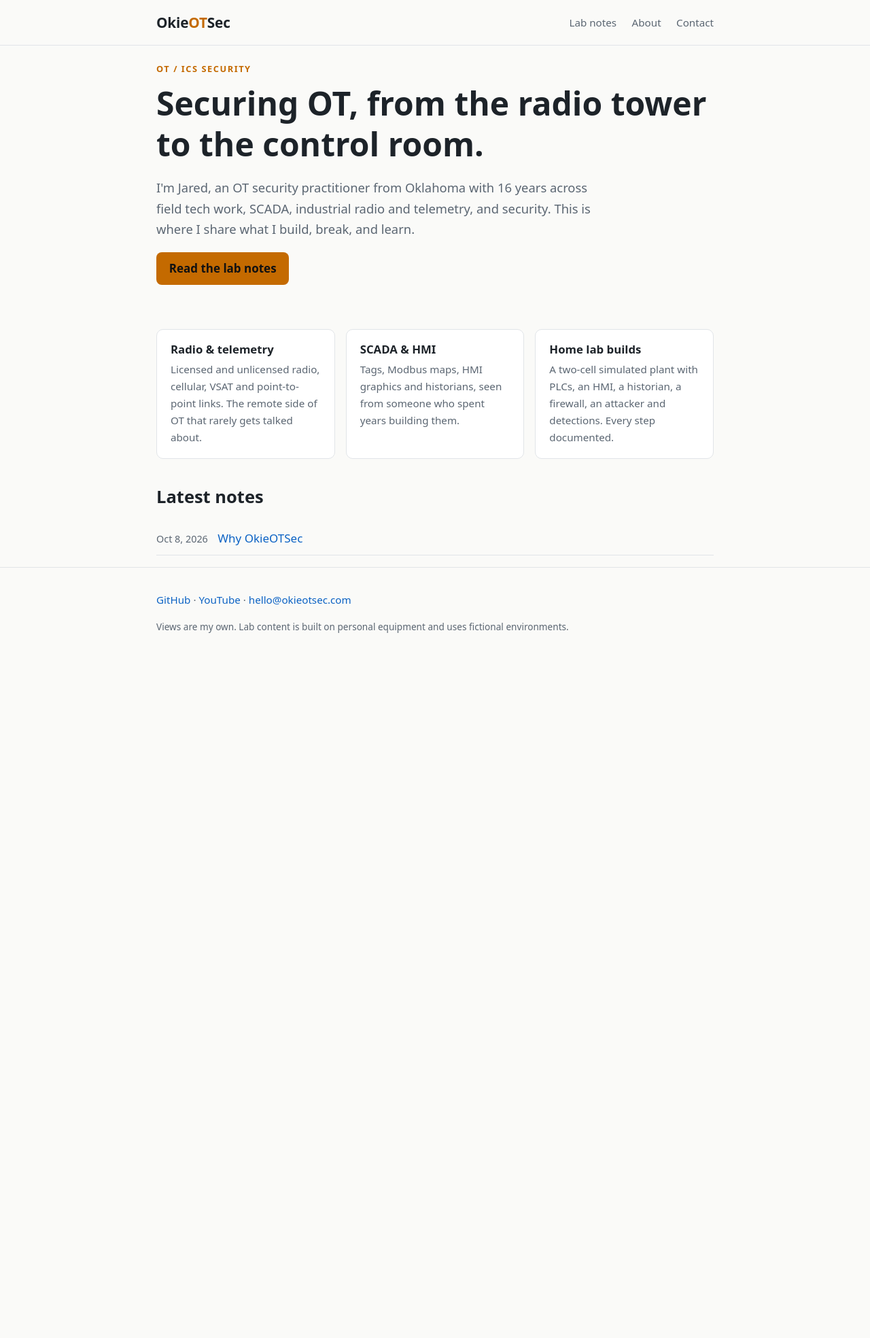
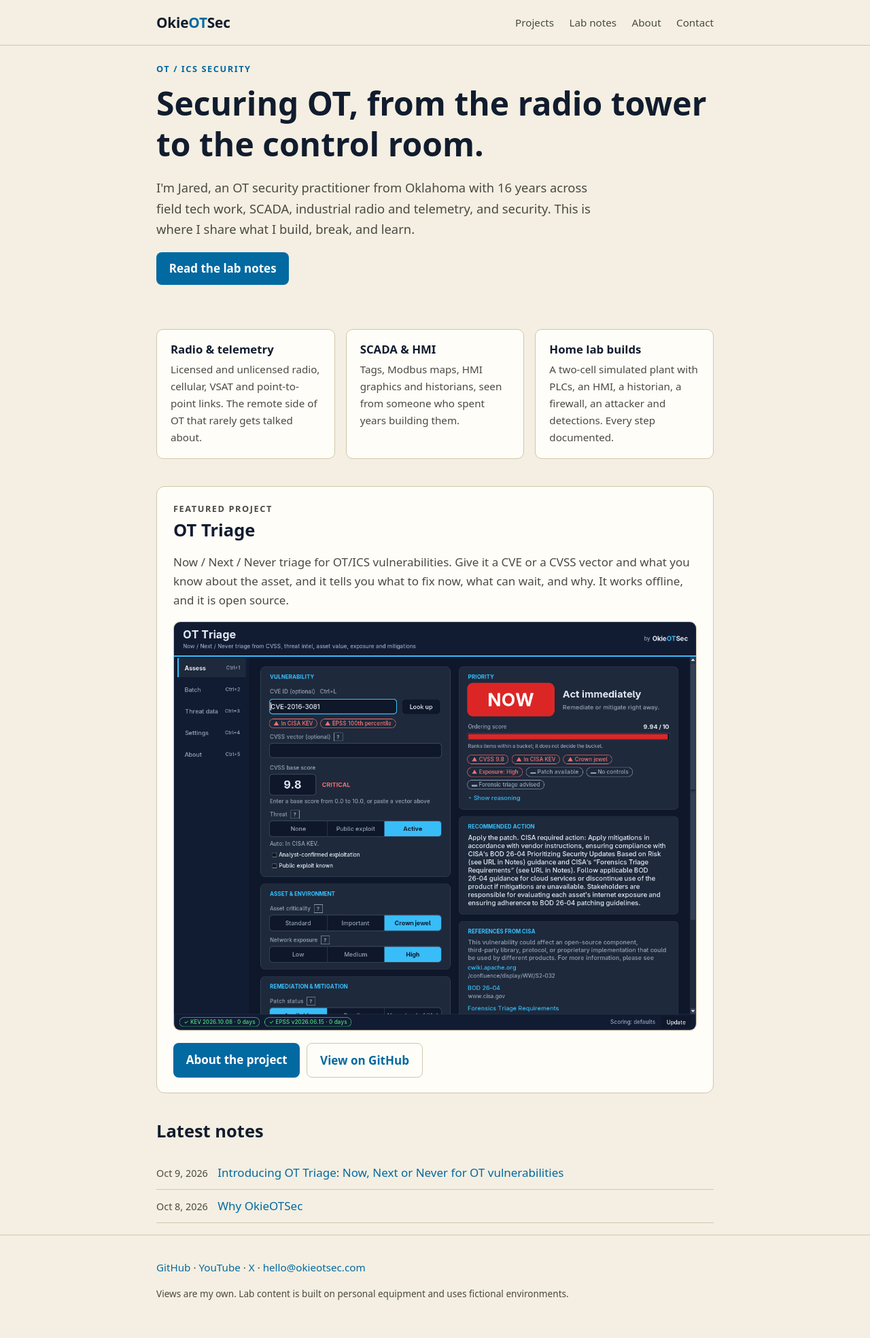
Before and after one commit to okieotsec/okieotsec.github.io, a Jekyll site: the page built from index.md, in a window 1280 px wide. Shown: the whole page at 68% size. Built offline with Jekyll 4.4.1, drawn with Linux system fonts in a browser that asks for light colours; before the commit the page ends 987 px from its top, so only the background shows below that.

Commit message:
Add the OT Triage project: Projects page, featured card, launch post, new palette
Sky-blue accent on night-navy and a warm cream light mode (replacing the amber,
which looks like a warning colour in a security context). Adds a Projects page
and nav link, a featured card on the home page, an X link, and a launch post.

Co-Authored-By: Claude Sonnet 5.5 <noreply@anthropic.com>

```diff
--- a/_config.yml
+++ b/_config.yml
@@ -10,3 +10,5 @@ exclude:
 links:
   github: https://github.com/okieotsec
   youtube: https://www.youtube.com/@OkieOTSec
+  x: https://x.com/okieotsec
+  ot_triage: https://github.com/okieotsec/ot-triage
--- a/_layouts/default.html
+++ b/_layouts/default.html
@@ -12,6 +12,7 @@
     <div class="wrap">
       <a class="brand" href="{{ '/' | relative_url }}">Okie<span>OT</span>Sec</a>
       <nav>
+        <a href="{{ '/projects/' | relative_url }}">Projects</a>
         <a href="{{ '/notes/' | relative_url }}">Lab notes</a>
         <a href="{{ '/about/' | relative_url }}">About</a>
         <a href="mailto:{{ site.email }}">Contact</a>
@@ -26,6 +27,7 @@
       <p>
         <a href="{{ site.links.github }}">GitHub</a> ·
         <a href="{{ site.links.youtube }}">YouTube</a> ·
+        <a href="{{ site.links.x }}">X</a> ·
         <a href="mailto:{{ site.email }}">{{ site.email }}</a>
       </p>
       <p class="small">Views are my own. Lab content is built on personal equipment and uses fictional environments.</p>
--- a/assets/css/style.css
+++ b/assets/css/style.css
@@ -1,21 +1,23 @@
 :root {
-  --bg: #0f1419;
-  --surface: #171e26;
-  --border: #2a3440;
-  --text: #e6e9ec;
-  --muted: #9aa6b2;
-  --accent: #f2a03d;
-  --link: #6cb6ff;
+  --bg: #0b1220;
+  --surface: #101a2c;
+  --border: #23324a;
+  --text: #eef2f7;
+  --muted: #93a4bb;
+  --accent: #38b6e8;
+  --link: #7cc8f0;
+  --on-accent: #06202e;
 }
 @media (prefers-color-scheme: light) {
   :root {
-    --bg: #fafaf8;
-    --surface: #ffffff;
-    --border: #e1e4e8;
-    --text: #1d2329;
-    --muted: #5b6672;
-    --accent: #c46a00;
-    --link: #0b62c4;
+    --bg: #f4efe2;
+    --surface: #fffdf8;
+    --border: #cfc6ad;
+    --text: #111c2e;
+    --muted: #4a4a42;
+    --accent: #0369a1;
+    --link: #0369a1;
+    --on-accent: #ffffff;
   }
 }
 * { box-sizing: border-box; }
@@ -45,7 +47,7 @@ main { padding: 40px 20px 60px; }
 .eyebrow { color: var(--accent); text-transform: uppercase; letter-spacing: .12em; font-size: .8rem; font-weight: 700; margin: 0; }
 .hero h1 { font-size: clamp(2rem, 6vw, 3rem); margin: .2em 0 .4em; }
 .lede { font-size: 1.15rem; color: var(--muted); max-width: 640px; }
-.button { display: inline-block; background: var(--accent); color: #111; font-weight: 700; padding: .6em 1.1em; border-radius: 8px; }
+.button { display: inline-block; background: var(--accent); color: var(--on-accent); font-weight: 700; padding: .6em 1.1em; border-radius: 8px; }
 .button:hover { text-decoration: none; filter: brightness(1.08); }
 
 .cards { display: grid; grid-template-columns: repeat(auto-fit, minmax(220px, 1fr)); gap: 16px; margin: 16px 0 40px; }
@@ -60,3 +62,15 @@ main { padding: 40px 20px 60px; }
 
 .site-footer { border-top: 1px solid var(--border); color: var(--muted); padding: 20px 0 40px; font-size: .95rem; }
 .site-footer .small { font-size: .85rem; }
+
+.button.secondary { background: transparent; color: var(--link); border: 1px solid var(--border); }
+.featured { background: var(--surface); border: 1px solid var(--border); border-radius: 12px; padding: 22px 24px; margin: 8px 0 40px; }
+.featured h2 { margin: .2em 0 .4em; }
+.featured p { color: var(--muted); }
+.shot { display: block; width: 100%; height: auto; border: 1px solid var(--border); border-radius: 10px; margin: 16px 0 6px; }
+.shots { display: grid; grid-template-columns: repeat(auto-fit, minmax(300px, 1fr)); gap: 16px; margin: 12px 0 8px; }
+.shots figure { margin: 0; }
+.shots figcaption, .caption { color: var(--muted); font-size: .88rem; margin-top: 6px; }
+.actions { display: flex; flex-wrap: wrap; gap: 10px; margin: 18px 0 0; }
+.facts { padding-left: 1.1em; }
+.facts li { margin: .35em 0; }
--- a/index.md
+++ b/index.md
@@ -23,6 +23,17 @@ layout: default
   </div>
 </section>
 
+<section class="featured">
+  <p class="eyebrow">Featured project</p>
+  <h2>OT Triage</h2>
+  <p>Now / Next / Never triage for OT/ICS vulnerabilities. Give it a CVE or a CVSS vector and what you know about the asset, and it tells you what to fix now, what can wait, and why. It works offline, and it is open source.</p>
+  <img class="shot" src="{{ '/assets/img/ot-triage/assess-dark.png' | relative_url }}" alt="OT Triage's Assess view showing a NOW result with the reasons and CISA's required action">
+  <div class="actions">
+    <a class="button" href="{{ '/projects/' | relative_url }}">About the project</a>
+    <a class="button secondary" href="{{ site.links.ot_triage }}">View on GitHub</a>
+  </div>
+</section>
+
 <section>
   <h2>Latest notes</h2>
   <ul class="post-list">
```
Also changed, not shown: _posts/2026-10-09-introducing-ot-triage.md (added, +27 -0 lines), about.md (+1 -0 lines), projects.md (added, +52 -0 lines), assets/img/ot-triage/about-dark.png (added), assets/img/ot-triage/assess-dark.png (added), assets/img/ot-triage/assess-light.png (added), assets/img/ot-triage/batch-dark.png (added).
